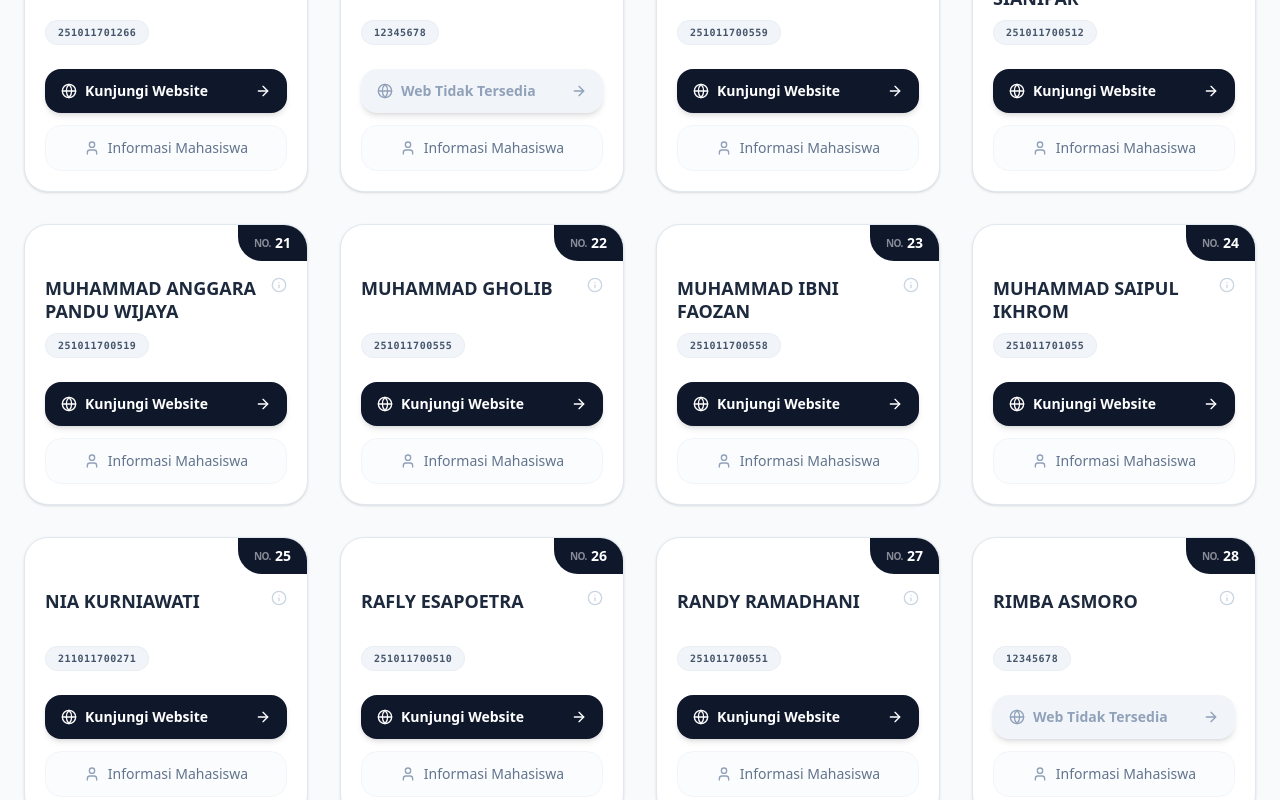
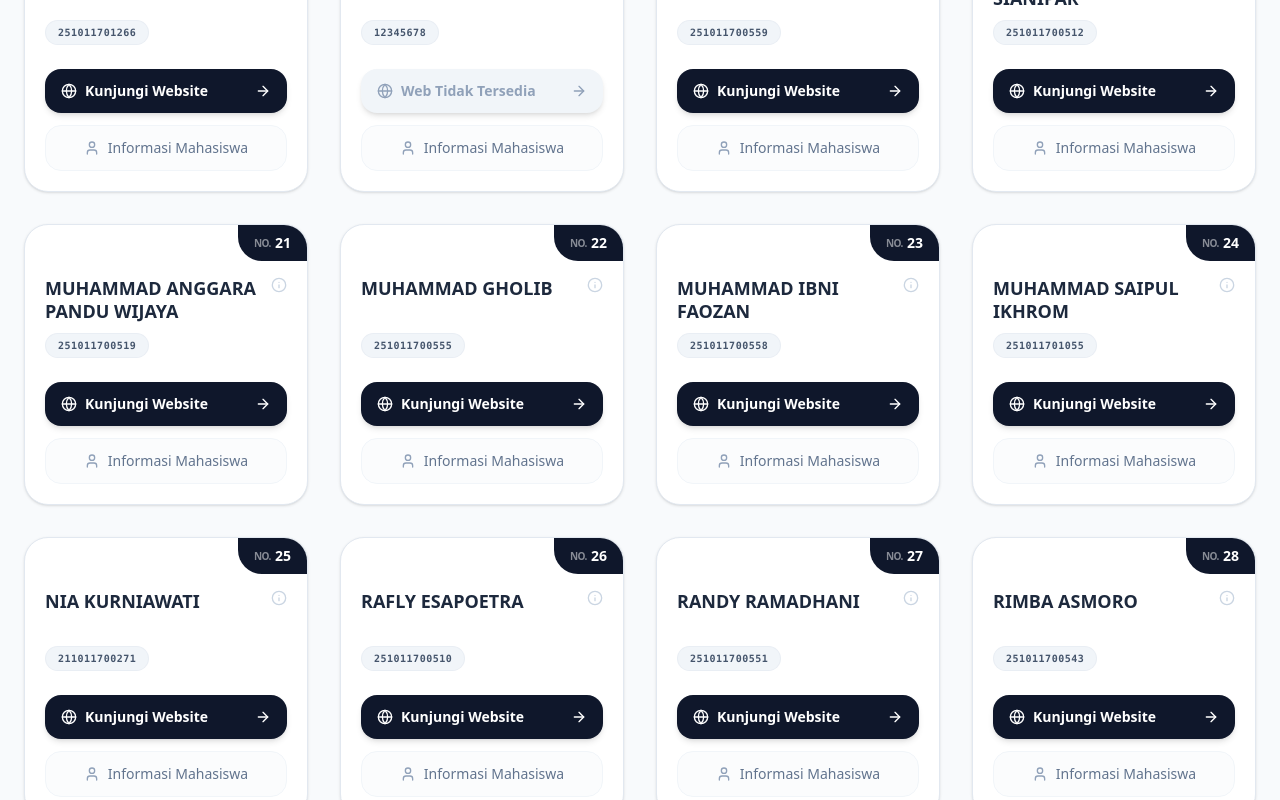
Before and after one commit to SaipullIkhrom/Pengumpulan-Portfolio, a Next.js app: page / in a window 1280 px wide. Shown: the part 2000-2800 px from the top of the page. Built offline with nearby package versions, Linux system fonts and the light colour scheme.

Commit message:
update link

```diff
--- a/src/data/mahasiswa.ts
+++ b/src/data/mahasiswa.ts
@@ -166,8 +166,8 @@ export const daftarMahasiswa: Mahasiswa[] = [
   {
     id: 28,
     nama: "RIMBA ASMORO",
-    nim: "12345678",
-    urlWebsite: "https://example.com/PORTFOLIO27",
+    nim: "251011700543",
+    urlWebsite: "https://rimban.github.io/",
   },
   {
     id: 29,
```
